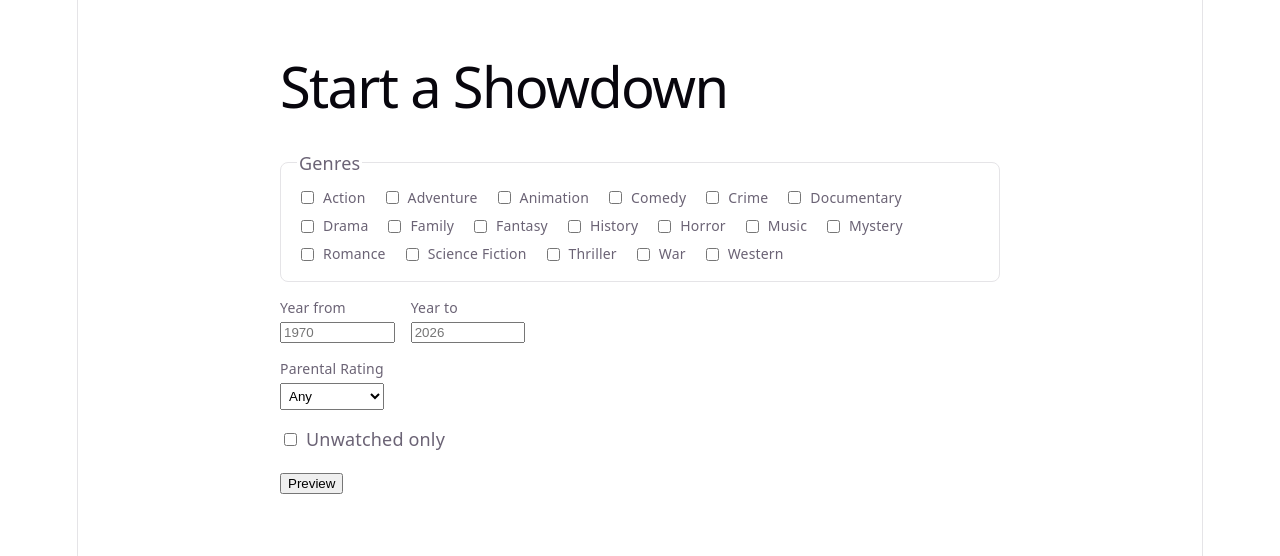
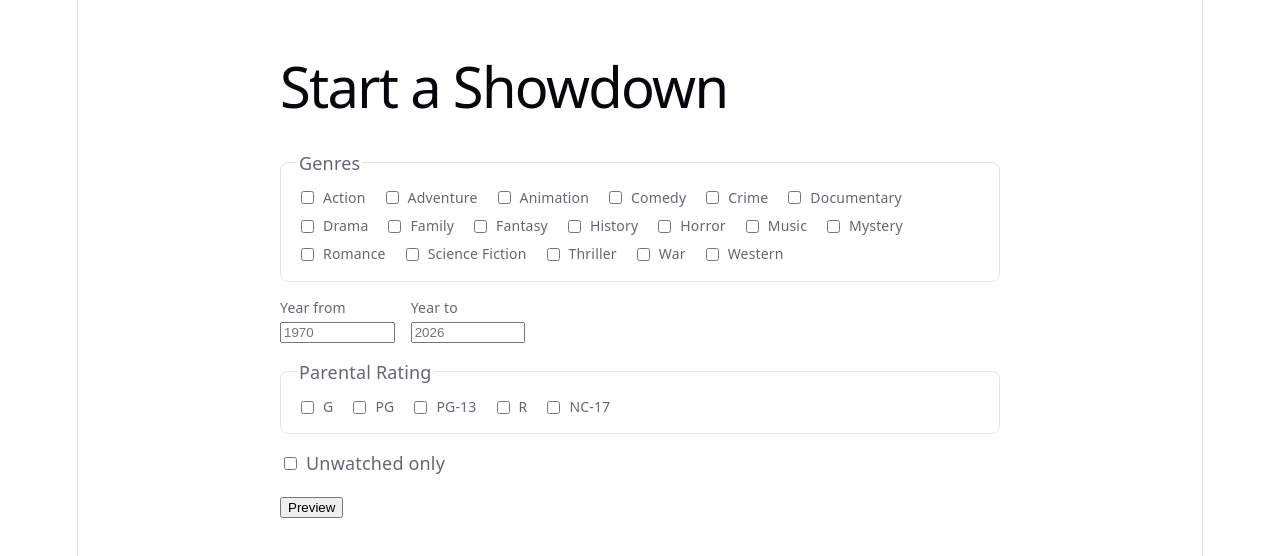
Before and after one commit to eiladin/MovieNightShowdown, a React (Vite) app in the folder web/: page /admin in a window 1280 px wide. Shown: the top 556 px of the page. Built offline with nearby package versions, Linux system fonts and the light colour scheme.

Commit message:
feat(web,server): make parental rating filter multi-select

```diff
--- a/web/src/api.ts
+++ b/web/src/api.ts
@@ -18,7 +18,7 @@ export interface PreviewFilters {
   yearMin?: number
   yearMax?: number
   ratingMin?: number
-  officialRating?: string
+  officialRatings?: string[]
   runtimeMax?: number
   unwatched?: boolean
   libraryId?: string
@@ -38,7 +38,9 @@ function buildPreviewParams(filters: PreviewFilters): URLSearchParams {
   if (filters.yearMin) params.set('yearMin', String(filters.yearMin))
   if (filters.yearMax) params.set('yearMax', String(filters.yearMax))
   if (filters.ratingMin) params.set('ratingMin', String(filters.ratingMin))
-  if (filters.officialRating) params.set('officialRating', filters.officialRating)
+  for (const rating of filters.officialRatings ?? []) {
+    params.append('officialRatings', rating)
+  }
   if (filters.runtimeMax) params.set('runtimeMax', String(filters.runtimeMax))
   if (filters.unwatched) params.set('unwatched', 'true')
   if (filters.libraryId) params.set('libraryId', filters.libraryId)
--- a/web/src/pages/AdminSetup.tsx
+++ b/web/src/pages/AdminSetup.tsx
@@ -25,6 +25,14 @@ const GENRE_OPTIONS = [
   'Western',
 ]
 
+const RATING_OPTIONS = [
+  'G',
+  'PG',
+  'PG-13',
+  'R',
+  'NC-17',
+]
+
 // AdminSetup is the minimal filter + preview page for Phase 2. Session
 // creation ("Begin") is wired up in Phase 4.
 export default function AdminSetup() {
@@ -35,7 +43,7 @@ export default function AdminSetup() {
   const [genres, setGenres] = useState<string[]>([])
   const [yearMin, setYearMin] = useState('')
   const [yearMax, setYearMax] = useState('')
-  const [officialRating, setOfficialRating] = useState('')
+  const [officialRatings, setOfficialRatings] = useState<string[]>([])
   const [unwatched, setUnwatched] = useState(false)
   const [preview, setPreview] = useState<PreviewResponse | null>(null)
   const [loading, setLoading] = useState(false)
@@ -45,12 +53,16 @@ export default function AdminSetup() {
     setGenres((prev) => (prev.includes(genre) ? prev.filter((g) => g !== genre) : [...prev, genre]))
   }
 
+  function toggleRating(rating: string) {
+    setOfficialRatings((prev) => (prev.includes(rating) ? prev.filter((r) => r !== rating) : [...prev, rating]))
+  }
+
   function currentFilters(): PreviewFilters {
     return {
       genres,
       yearMin: yearMin ? Number(yearMin) : undefined,
       yearMax: yearMax ? Number(yearMax) : undefined,
-      officialRating: officialRating || undefined,
+      officialRatings: officialRatings.length > 0 ? officialRatings : undefined,
       unwatched,
     }
   }
@@ -111,17 +123,15 @@ export default function AdminSetup() {
         </label>
       </div>
 
-      <label className="rating-select">
-        Parental Rating
-        <select value={officialRating} onChange={(e) => setOfficialRating(e.target.value)}>
-          <option value="">Any</option>
-          <option value="G">G</option>
-          <option value="PG">PG</option>
-          <option value="PG-13">PG-13</option>
-          <option value="R">R</option>
-          <option value="NC-17">NC-17</option>
-        </select>
-      </label>
+      <fieldset className="genre-filter">
+        <legend>Parental Rating</legend>
+        {RATING_OPTIONS.map((rating) => (
+          <label key={rating} className="genre-option">
+            <input type="checkbox" checked={officialRatings.includes(rating)} onChange={() => toggleRating(rating)} />
+            {rating}
+          </label>
+        ))}
+      </fieldset>
 
       <label className="unwatched-toggle">
         <input type="checkbox" checked={unwatched} onChange={(e) => setUnwatched(e.target.checked)} />
--- a/web/src/styles/admin.css
+++ b/web/src/styles/admin.css
@@ -46,19 +46,6 @@
   width: 8em;
 }
 
-.rating-select {
-  display: flex;
-  flex-direction: column;
-  gap: 4px;
-  font-size: 14px;
-  margin: 16px 0;
-  width: max-content;
-}
-
-.rating-select select {
-  padding: 4px;
-}
-
 .unwatched-toggle {
   display: flex;
   align-items: center;
```
Also changed, not shown: 1 other file (tests, documents, lock files or other folders).
